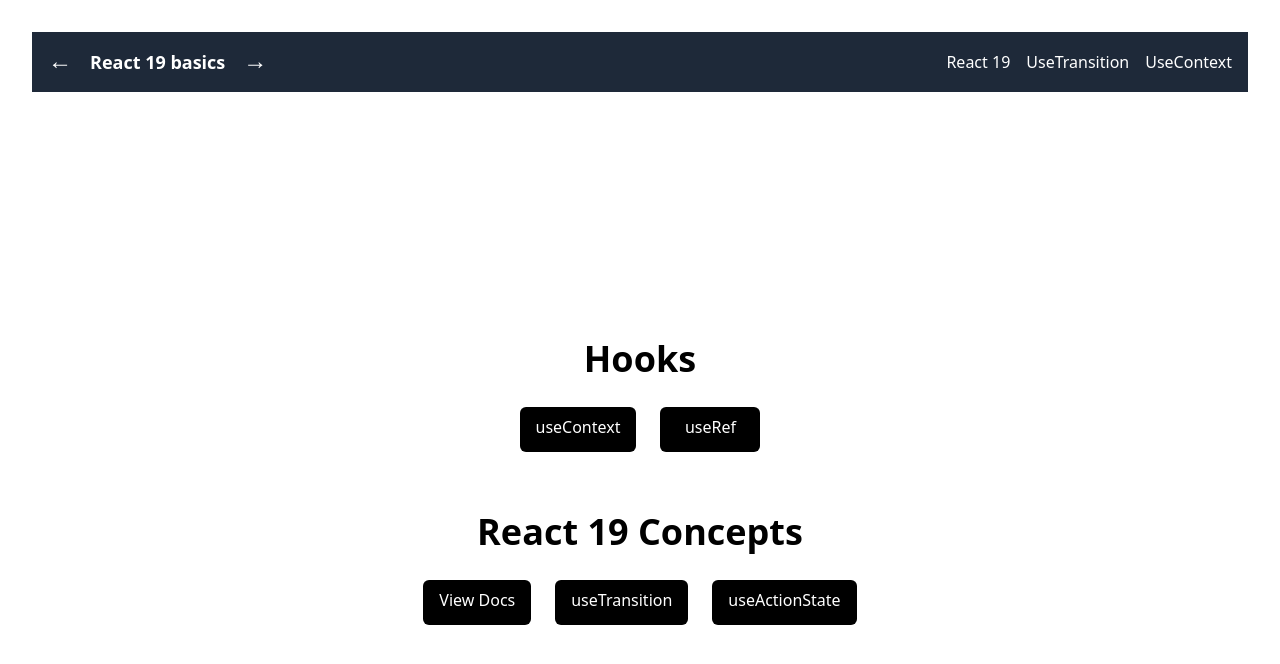
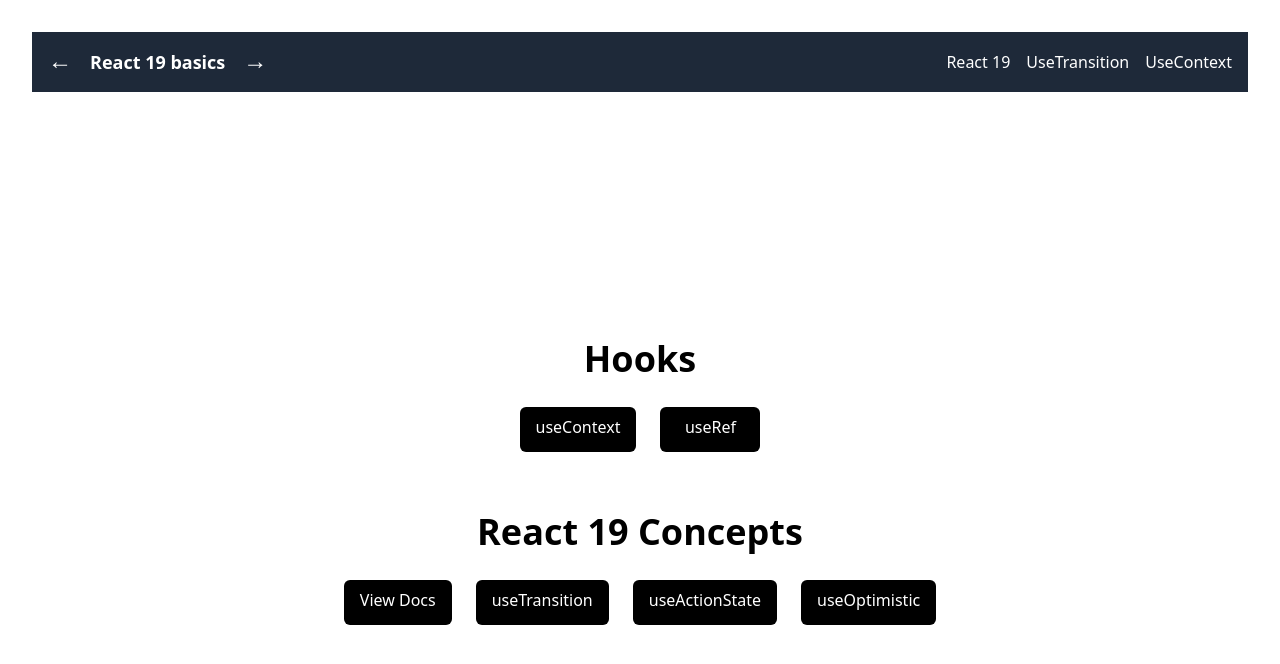
Before and after one commit to Sarmad426/react-19, a React (Vite) app: page / in a window 1280 px wide. Shown: the top 664 px of the page. Built offline with nearby package versions, Linux system fonts and the light colour scheme.

Commit message:
Add link to useOptimistic hook in Home component

```diff
--- a/src/components/Home.tsx
+++ b/src/components/Home.tsx
@@ -32,6 +32,9 @@ export default function Home() {
           <Link to="/hooks/useActionState" className="link-styles">
             useActionState
           </Link>
+          <Link to="/hooks/useOptimistic" className="link-styles">
+            useOptimistic
+          </Link>
         </div>
       </div>
     </div>
```
